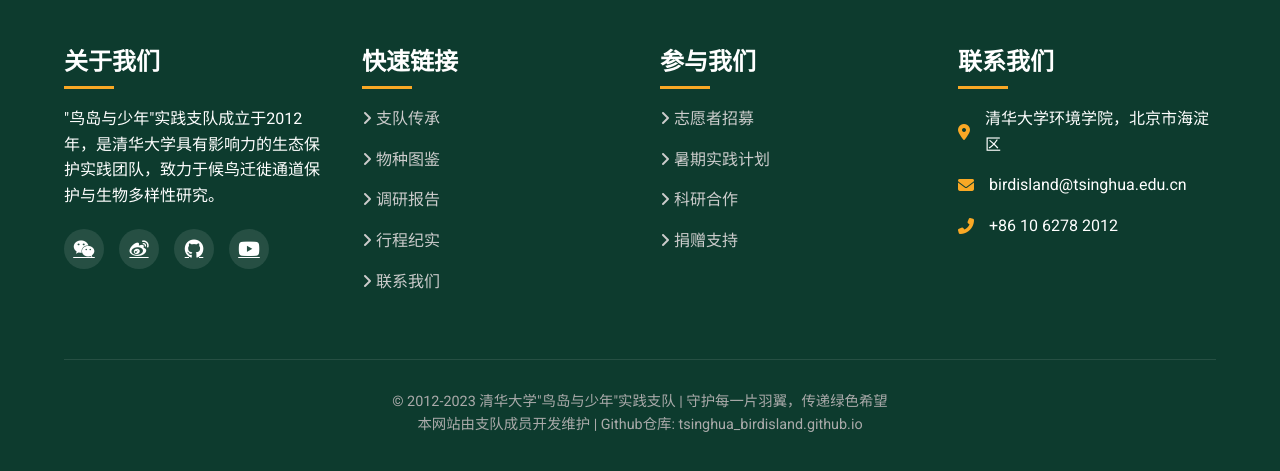
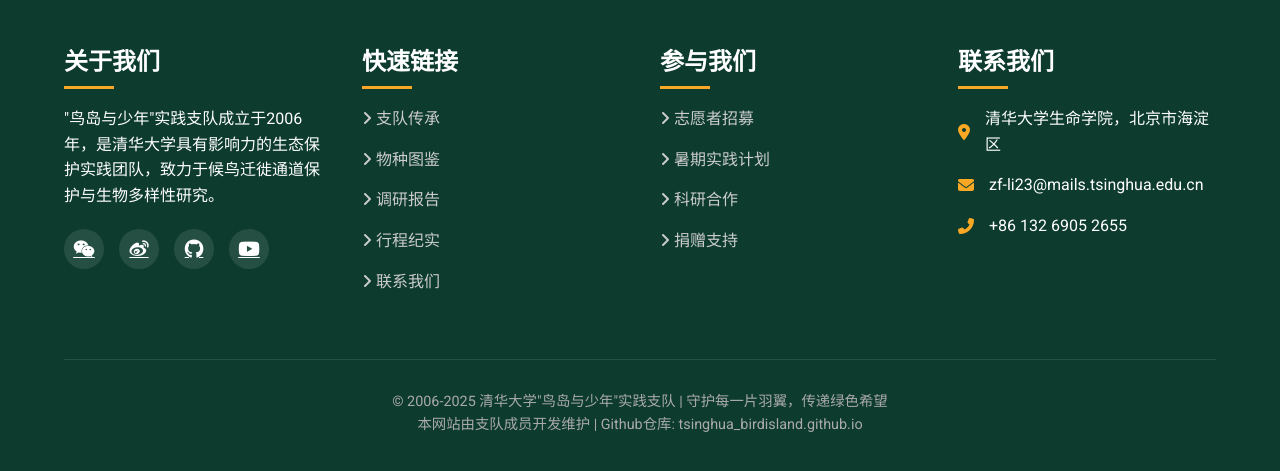
Before and after one commit to zf-li23/tsinghua_birdisland.github.io, a Jekyll site: the page built from index.html, in a window 1280 px wide and 900 px high, scrolled down 3030 px. Shown: the part 424-895 px from the top of the window. Built offline with Jekyll 4.4.1, drawn with Linux system fonts in a browser that asks for light colours.

Commit message:
Update footer.html

```diff
--- a/_includes/footer.html
+++ b/_includes/footer.html
@@ -2,7 +2,7 @@
     <div class="footer-grid">
         <div class="footer-column">
             <h3>关于我们</h3>
-            <p>"鸟岛与少年"实践支队成立于2012年，是清华大学具有影响力的生态保护实践团队，致力于候鸟迁徙通道保护与生物多样性研究。</p>
+            <p>"鸟岛与少年"实践支队成立于2006年，是清华大学具有影响力的生态保护实践团队，致力于候鸟迁徙通道保护与生物多样性研究。</p>
             <div class="social-links">
                 <a href="#" class="social-icon"><i class="fab fa-weixin"></i></a>
                 <a href="#" class="social-icon"><i class="fab fa-weibo"></i></a>
@@ -36,21 +36,21 @@
             <h3>联系我们</h3>
             <div class="contact-info">
                 <i class="fas fa-map-marker-alt contact-icon"></i>
-                <span>清华大学环境学院，北京市海淀区</span>
+                <span>清华大学生命学院，北京市海淀区</span>
             </div>
             <div class="contact-info">
                 <i class="fas fa-envelope contact-icon"></i>
-                <span>birdisland@tsinghua.edu.cn</span>
+                <span>zf-li23@mails.tsinghua.edu.cn</span>
             </div>
             <div class="contact-info">
                 <i class="fas fa-phone-alt contact-icon"></i>
-                <span>+86 10 6278 2012</span>
+                <span>+86 132 6905 2655</span>
             </div>
         </div>
     </div>
 
     <div class="copyright">
-        <p>&copy; 2012-2023 清华大学"鸟岛与少年"实践支队 | 守护每一片羽翼，传递绿色希望</p>
+        <p>&copy; 2006-2025 清华大学"鸟岛与少年"实践支队 | 守护每一片羽翼，传递绿色希望</p>
         <p>本网站由支队成员开发维护 | Github仓库: tsinghua_birdisland.github.io</p>
     </div>
 </footer>
```
